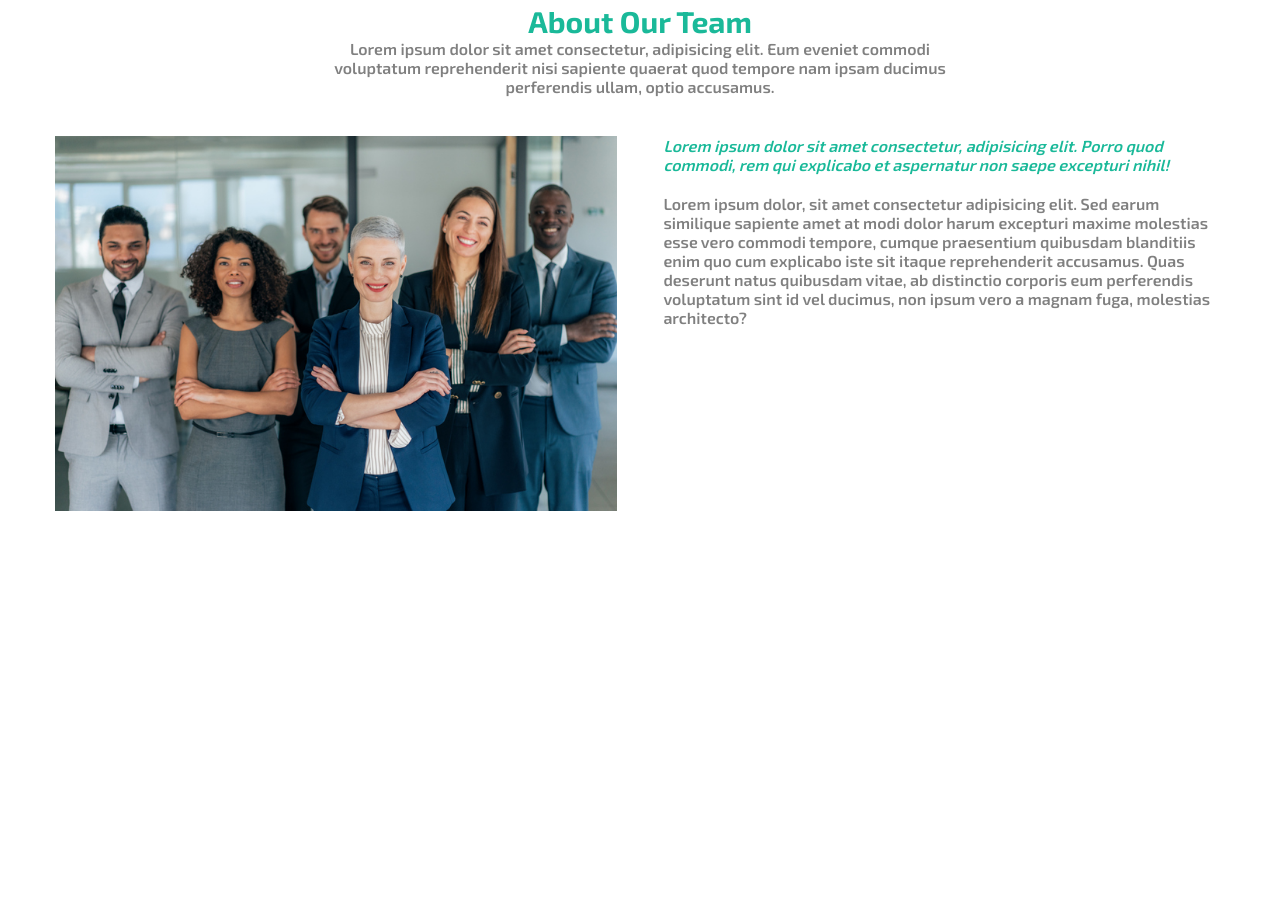
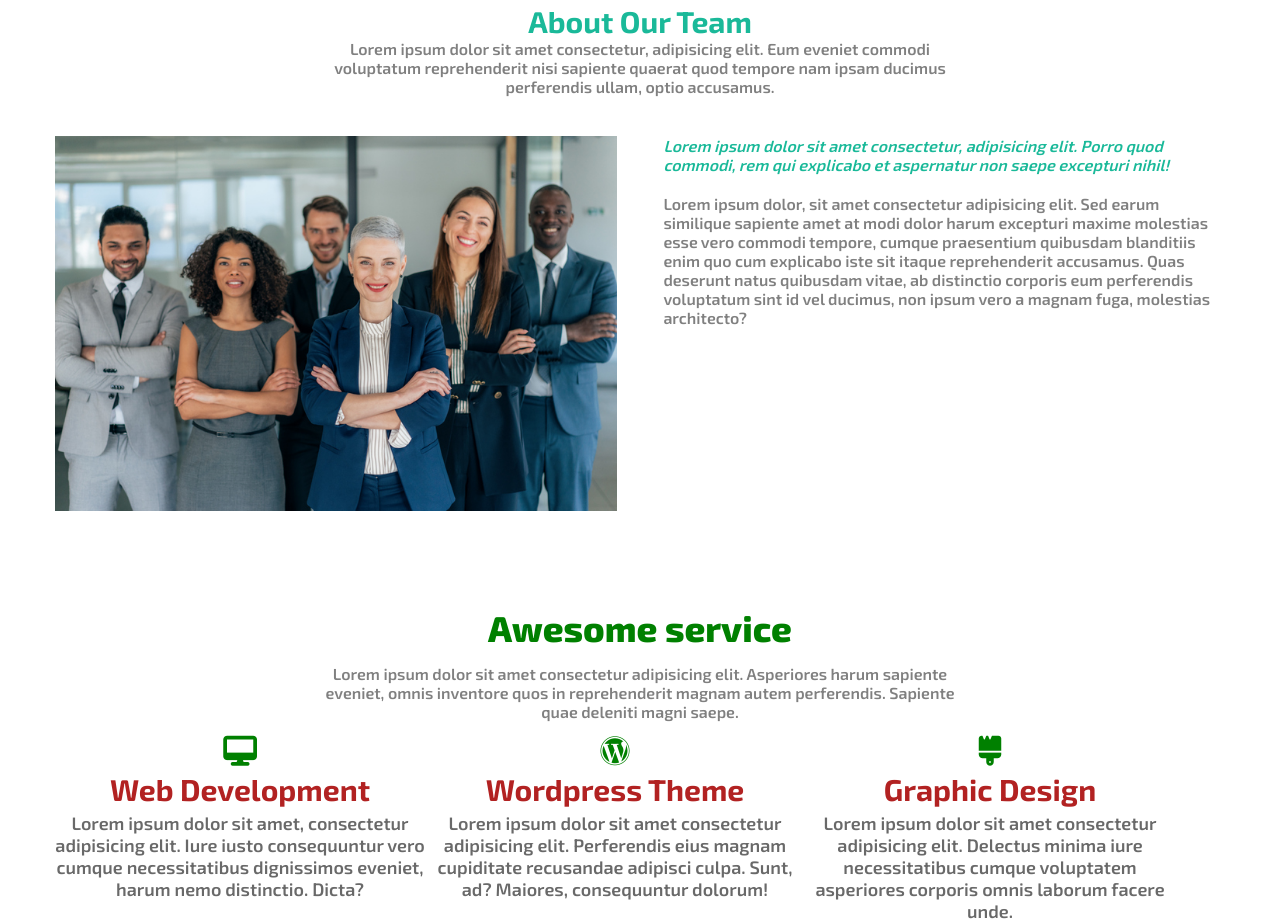
Before and after one commit to Taiyob/basic-html-css, a plain HTML site: page basic-project/index.html in a window 1280 px wide. Shown: the part 965-1887 px from the top of the page. Before the commit the page ends 1581 px from the top, so only its background shows below. Drawn offline with Linux system fonts and the light colour scheme.

Commit message:
service section completed

```diff
--- a/basic-project/index.html
+++ b/basic-project/index.html
@@ -8,6 +8,7 @@
     <link rel="preconnect" href="https://fonts.googleapis.com">
     <link rel="preconnect" href="https://fonts.gstatic.com" crossorigin>
     <link href="https://fonts.googleapis.com/css2?family=Archivo+Black&family=Exo+2:wght@600;700;800&display=swap" rel="stylesheet">
+    <script src="https://kit.fontawesome.com/3aec6ae694.js" crossorigin="anonymous"></script>
 </head>
 <body>
     <!-- Header section start -->
@@ -73,14 +74,37 @@
     </section>
     <!-- About Section end -->
     <!-- Service Section Start -->
-    <section>
+    <section id="services">
         <div class="container">
             <div class="padding">
-                <div class="service-top"></div>
+                <div class="service-top">
+                    <h2>Awesome service</h2>
+                    <p>
+                        Lorem ipsum dolor sit amet consectetur adipisicing elit. Asperiores harum sapiente eveniet, omnis inventore quos in reprehenderit magnam autem perferendis. Sapiente quae deleniti magni saepe.
+                    </p>
+                </div>
                 <div class="service-bottom">
-                    <div class="service-left"></div>
-                    <div class="service-middle"></div>
-                    <div class="service-right"></div>
+                    <div class="service-left">
+                        <i class="fa-solid fa-desktop"></i>
+                        <h4>Web Development</h4>
+                        <p>
+                            Lorem ipsum dolor sit amet, consectetur adipisicing elit. Iure iusto consequuntur vero cumque necessitatibus dignissimos eveniet, harum nemo distinctio. Dicta?
+                        </p>
+                    </div>
+                    <div class="service-middle">
+                        <i class="fa-brands fa-wordpress"></i>
+                        <h4>Wordpress Theme</h4>
+                        <p>
+                            Lorem ipsum dolor sit amet consectetur adipisicing elit. Perferendis eius magnam cupiditate recusandae adipisci culpa. Sunt, ad? Maiores, consequuntur dolorum!
+                        </p>
+                    </div>
+                    <div class="service-right">
+                        <i class="fa-solid fa-brush"></i>
+                        <h4>Graphic Design</h4>
+                        <p>
+                            Lorem ipsum dolor sit amet consectetur adipisicing elit. Delectus minima iure necessitatibus cumque voluptatem asperiores corporis omnis laborum facere unde.
+                        </p>
+                    </div>
                 </div>
             </div>
         </div>
--- a/basic-project/style.css
+++ b/basic-project/style.css
@@ -126,3 +126,86 @@ h1,h2,h3,h4,h5,h6,p,a,ul,li,img{
     display: inline-block;
 }
 /* About Section End */
+/* services Section start */
+#services{
+    margin-top: 150px;
+}
+.service-top{
+    text-align: center;
+    max-width: 650px;
+    margin: 0 auto;
+    margin-bottom: 15px;
+}
+.service-top h2{
+    color: green;
+    margin-bottom: 15px;
+    font-size: 36px;
+    font-weight: 800;
+}
+.service-top p{
+    color: gray;
+    margin-bottom: 15px;
+    font-size: 16px;
+    font-weight: 500;
+}
+.service-left{
+    width: 370px;
+    float: left;
+    text-align: center;
+    margin-right: 5px;
+}
+.service-left i{
+    font-size: 30px;
+    color: green;
+    margin-bottom: 5px;
+}
+.service-left h4{
+    font-size: 30px;
+    color: firebrick;
+    margin-bottom: 5px;
+}
+.service-left p{
+    font-size: 18px;
+    color: dimgray;
+}
+.service-middle{
+    width: 370px;
+    float: left;
+    text-align: center;
+    margin-right: 5px;
+}
+.service-middle i{
+    font-size: 30px;
+    color: green;
+    margin-bottom: 5px;
+}
+.service-middle h4{
+    font-size: 30px;
+    color: firebrick;
+    margin-bottom: 5px;
+}
+.service-middle p{
+    font-size: 18px;
+    color: dimgray;
+}
+.service-right{
+    width: 370px;
+    float: left;
+    text-align: center;
+    margin-right: 5px;
+}
+.service-right i{
+    font-size: 30px;
+    color: green;
+    margin-bottom: 5px;
+}
+.service-right h4{
+    font-size: 30px;
+    color: firebrick;
+    margin-bottom: 5px;
+}
+.service-right p{
+    font-size: 18px;
+    color: dimgray;
+}
+/* services Section End */
```
